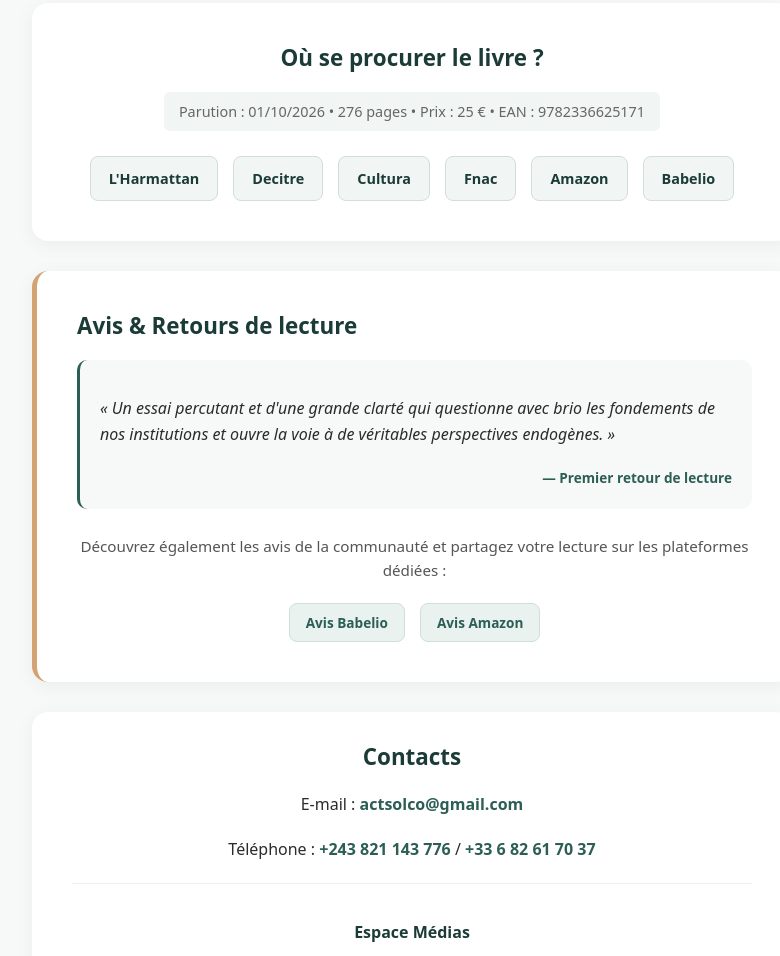
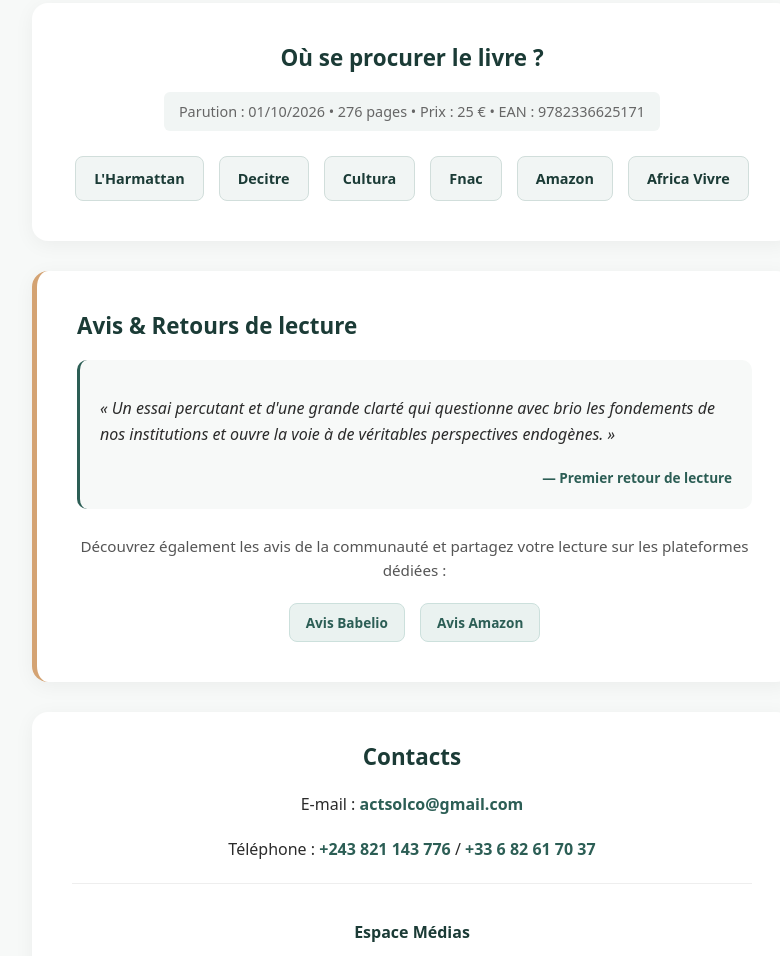
Before and after one commit to dkaba/maatocratie, a plain HTML site: page index.html in a window 1280 px wide. Shown: the part 1663-2619 px from the top of the page, without its empty margins (228-1008 px from the left). Drawn offline with Linux system fonts and the light colour scheme.

Commit message:
Update retailer links in index.html

```diff
--- a/index.html
+++ b/index.html
@@ -366,10 +366,11 @@
             <div class="retailers">
                 <a href="https://www.editions-harmattan.fr/catalogue/livre/la-rdc-de-la-democratie-a-vide-a-la-maatocratie/86691" target="_blank" class="retailer-badge">L'Harmattan</a>
                 <a href="https://www.decitre.fr/livres/la-rdc-de-la-democratie-a-vide-a-la-maatocratie-9782336625171.html" target="_blank" class="retailer-badge">Decitre</a>
-                <a href="https://www.cultura.com" target="_blank" class="retailer-badge">Cultura</a>
-                <a href="https://www.fnac.com" target="_blank" class="retailer-badge">Fnac</a>
-                <a href="https://www.amazon.fr" target="_blank" class="retailer-badge">Amazon</a>
-                <a href="https://www.babelio.com" target="_blank" class="retailer-badge">Babelio</a>
+                <a href="https://www.cultura.com/p-la-rdc-de-la-democratie-a-vide-a-la-maatocratie-9782336625171.html" target="_blank" class="retailer-badge">Cultura</a>
+                <a href="https://www.fnac.com/a23614273/Alain-Tchyombo-Diya-La-RDC-de-la-democratie-a-vide-a-la-maatocratie" target="_blank" class="retailer-badge">Fnac</a>
+                <a href="https://www.amazon.fr/RDC-d%C3%A9mocratie-ma%C3%A2tocratie-imposture-fondements/dp/2336625172/ref=mp_s_a_1_1?crid=9QCG2YKJMM5V&dib=eyJ2IjoiMSJ9.7yvCPXx0nK_v6QgKze2eoA.LH6FF1sf4G7p7ssYlUgCINASjH-1zyFk7noal9QNqes&dib_tag=se&keywords=alain+tchyombo&qid=1789321459&sprefix=Alain+Tchy%2Caps%2C159&sr=8-1" target="_blank" class="retailer-badge">Amazon</a>
+                <a href="https://www.laboutiqueafricavivre.com/s/3510835/alain-tchyombo-diya" target="_blank" class="retailer-badge">Africa Vivre</a>
+                <!-- <a href="https://www.babelio.com" target="_blank" class="retailer-badge">Babelio</a> -->
             </div>
         </section>
 
```
